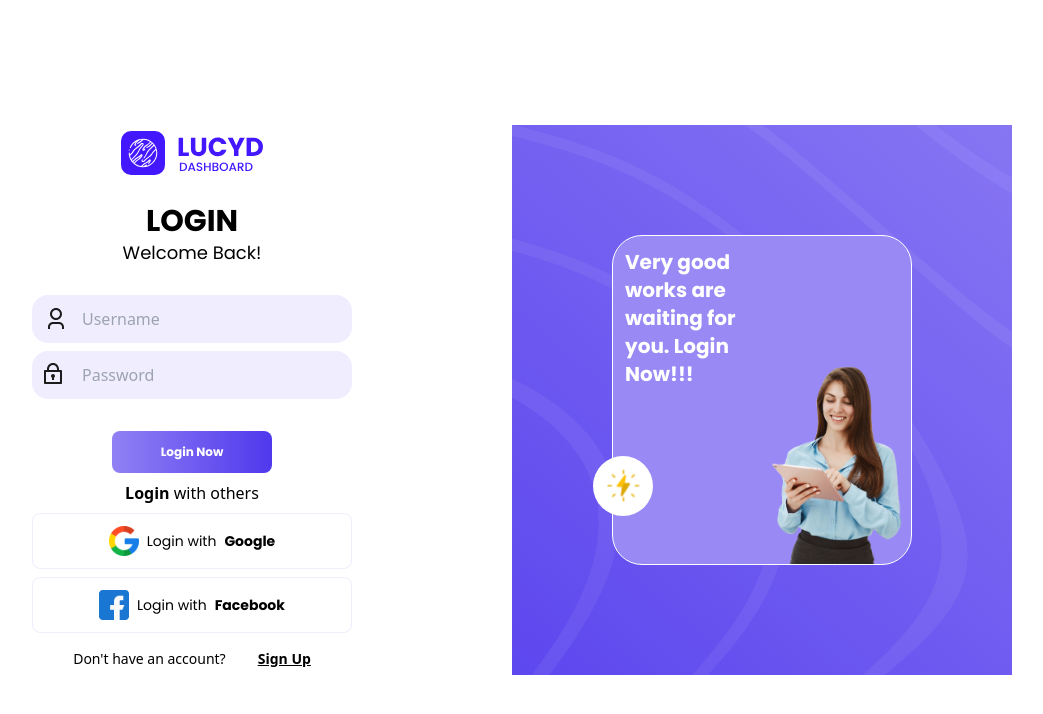
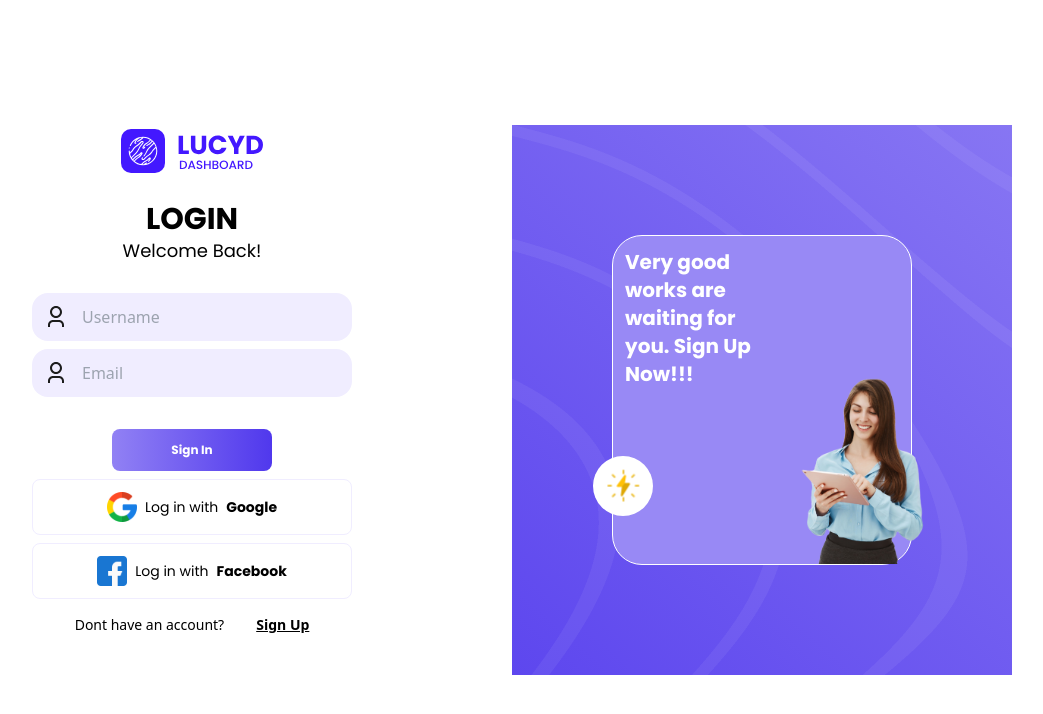
Before and after one commit to YannKamche/LucydBoard-Evaluation, a React (Vite) app in the folder client/: page /sign-in in a window 1280 px wide. Shown: the top 714 px of the page, without its empty margins (192-1235 px from the left). Built offline with nearby package versions, Linux system fonts and the light colour scheme; a web font is replaced by a local one.

Commit message:
Complete the sign-in and sign-up page functionality

```diff
--- a/client/src/pages/SignIn.jsx
+++ b/client/src/pages/SignIn.jsx
@@ -1,12 +1,60 @@
-import React from 'react'
-import { lucydBLogo } from '../assets'
+import React, { useState } from 'react'
+import { lucydBLogo, women } from '../assets'
 
-import { Link } from 'react-router-dom'
-import { facebookLogo, googleLogo, profile, lock, icon, women, background } from '../assets'
+import { Link, useNavigate } from 'react-router-dom'
+import { facebookLogo, googleLogo, profile, lock, icon, man, background } from '../assets'
 
-const SignIn = () => {
+const SignUp = () => {
+
+  //initialize navigate
+  const navigate = useNavigate();
+
+  //loading effect
+  const [error, setError] = useState(false);
+  const [loading, setLoading] = useState(false)
+
+  //State to manage form data
+  const [formData, setFormData] = useState({})
+
+  //function to handle event changes
+  const handleChange = (e) => {
+      setFormData({
+        ...formData,
+        [e.target.id]: e.target.value
+    });
+  }
+  console.log(formData)
+
+  //function to handle sumbit
+  const handleSubmit = async (e) => {
+    e.preventDefault();
+    try {
+      setLoading(true);
+      setError(false);
+      const res = await fetch('/api/auth/signin', {
+        method: 'POST',
+        headers: {
+          'Content-Type': 'application/json',
+        },
+        body: JSON.stringify(formData),
+      });
+      const data = await res.json();
+      console.log(data);
+      setLoading(false);
+
+      if (data.success === false) {
+        setError(true);
+        return;
+      }
+      navigate('/user-dashboard');
+    } catch (error) {
+      setLoading(false);
+      setError(true);
+    }
+
+}
   return (
-    <div className='w-full h-screen flex justify-center items-center'>
+     <div className='w-full h-screen flex justify-center items-center'>
      <div className='flex justify-center items-center flex-row w-full'>
 
       <div className='flex flex-col items-center justify-center gap-4 max-lg:w-full lg:w-1/2 '>
@@ -21,54 +69,60 @@ const SignIn = () => {
 
         {/* Form */}
          <div className='max-md:w-4/5 md:w-1/2'>
-          <form action="" className='mt-3 flex flex-col gap-2 w-full'>
+          <form onSubmit={handleSubmit} action="" className='mt-3 flex flex-col gap-2 w-full'>
             <div className='w-full relative'>
               <div className='absolute top-3 left-3'>
-                <img src={profile} alt="" />
+                <img src={profile} alt="profile" />
               </div>
               <input
               className='input'
               type="text"
               name='username'
               id='username'
-              placeholder='Username' />
+              placeholder='Username'
+              onChange={handleChange}
+              />
 
             </div>
 
             <div className='relative w-full'>
               <div className='absolute top-3 left-3'>
-                <img src={lock} alt="lock" />
+                <img src={profile} alt="profile" />
               </div>
               <input
               className='input'
-              type="password"
-              name='password'
-              id='password'
-              placeholder='Password' />
+              type="email"
+              name='email'
+              id='email'
+              placeholder='Email'
+              onChange={handleChange}
+              />
             </div>
           </form>
         </div>
 
         {/* Buttons */}
         <div className='flex flex-col gap-2 max-md:w-4/5 md:w-1/2 mt-4'>
-          <button className='login-button max-md:w-1/2 md:w-1/2'>Login Now</button>
-          <p className='text-center'><span className='font-bold'>Login </span>with others</p>
-          <button className='button flex justify-center items-center gap-2'><img src={googleLogo} alt="google" /> Login with<span className='font-bold'>Google</span></button>
-          <button className='button flex justify-center items-center gap-2'><img src={facebookLogo} alt="facebook" /> Login with <span className='font-bold'>Facebook</span></button>
+          <button disabled={loading} className='login-button max-md:w-1/2 md:w-1/2 cursor-pointer'>
+            {loading ? 'Loading...': 'Sign In'}
+          </button>
+
+          <button className='button flex justify-center items-center gap-2 disabled:opacity-80'><img src={googleLogo} alt="google" /> Log in with<span className='font-bold'>Google</span></button>
+          <button className='button flex justify-center items-center gap-2'><img src={facebookLogo} alt="facebook" />Log in with <span className='font-bold'>Facebook</span></button>
         </div>
 
-        <p className='flex text-sm gap-8'>Don't have an account? <Link to='/sign-up'><span className='font-bold underline'>Sign Up</span></Link></p>
+        <p className='flex text-sm gap-8'>Dont have an account? <Link to='/sign-up'><span className='font-bold underline'>Sign Up</span></Link></p>
+        <p className='text-red-700 mt-5'>{error && 'Something went wrong'}</p>
       </div>
-
 
       <div className='hidden lg:flex justify-center items-center w-[500px] h-[550px] mr-3 relative' style={{ backgroundImage: `url(${background})`}}>
         <div className='relative w-[60%] h-[60%] border-white border bg-color border-solid rounded-[30px]' style={{backgroundColor: '#9889F5'}}>
-          <div className='absolute bottom-0 -right-5'>
-            <img src={women} alt="women" />
+          <div className='absolute bottom-0 translate-x-10'>
+            <img src={women} alt="man" width={600} />
           </div>
 
           <div className='absolute top-3 left-3 w-1/2'>
-            <p className='font-poppins text-xl text-white font-bold'>Very good works are waiting for you. Login Now!!!</p>
+            <p className='font-poppins text-xl text-white font-bold'>Very good works are waiting for you. Sign Up Now!!!</p>
           </div>
 
           <div className='absolute -left-5 bottom-12'>
@@ -81,4 +135,5 @@ const SignIn = () => {
   )
 }
 
-export default SignIn
+
+export default SignUp
--- a/client/src/pages/SignUp.jsx
+++ b/client/src/pages/SignUp.jsx
@@ -1,10 +1,13 @@
 import React, { useState } from 'react'
 import { lucydBLogo } from '../assets'
 
-import { Link } from 'react-router-dom'
+import { Link, useNavigate } from 'react-router-dom'
 import { facebookLogo, googleLogo, profile, lock, icon, man, background } from '../assets'
 
 const SignUp = () => {
+
+  //initialize useNavigate
+  const navigate = useNavigate();
 
   //loading effect
   const [error, setError] = useState(false);
@@ -43,7 +46,8 @@ const SignUp = () => {
         setError(true);
         return;
       }
-      navigate('/sign-in');
+      navigate('/sign-in')
+
     } catch (error) {
       setLoading(false);
       setError(true);
```
